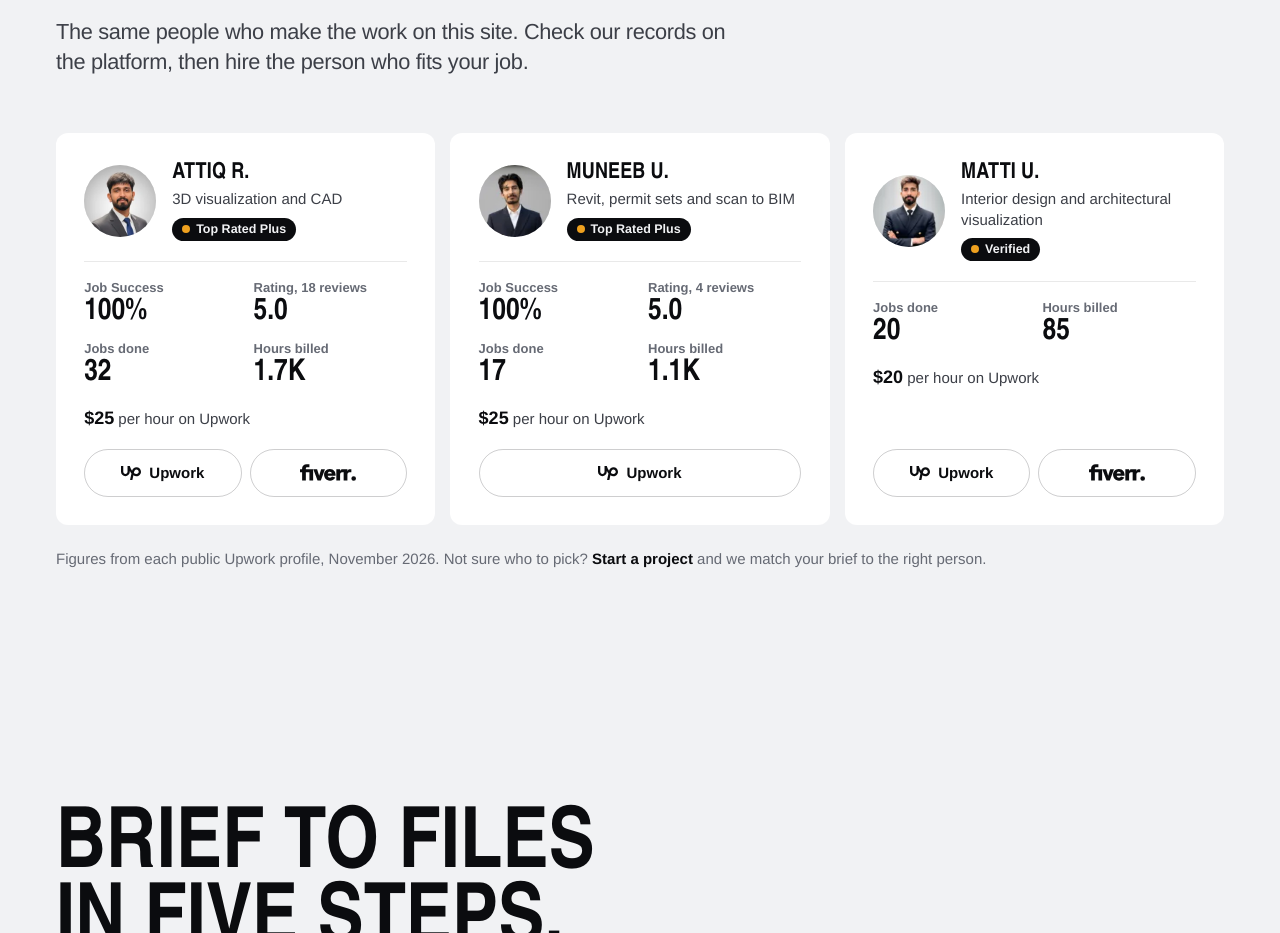
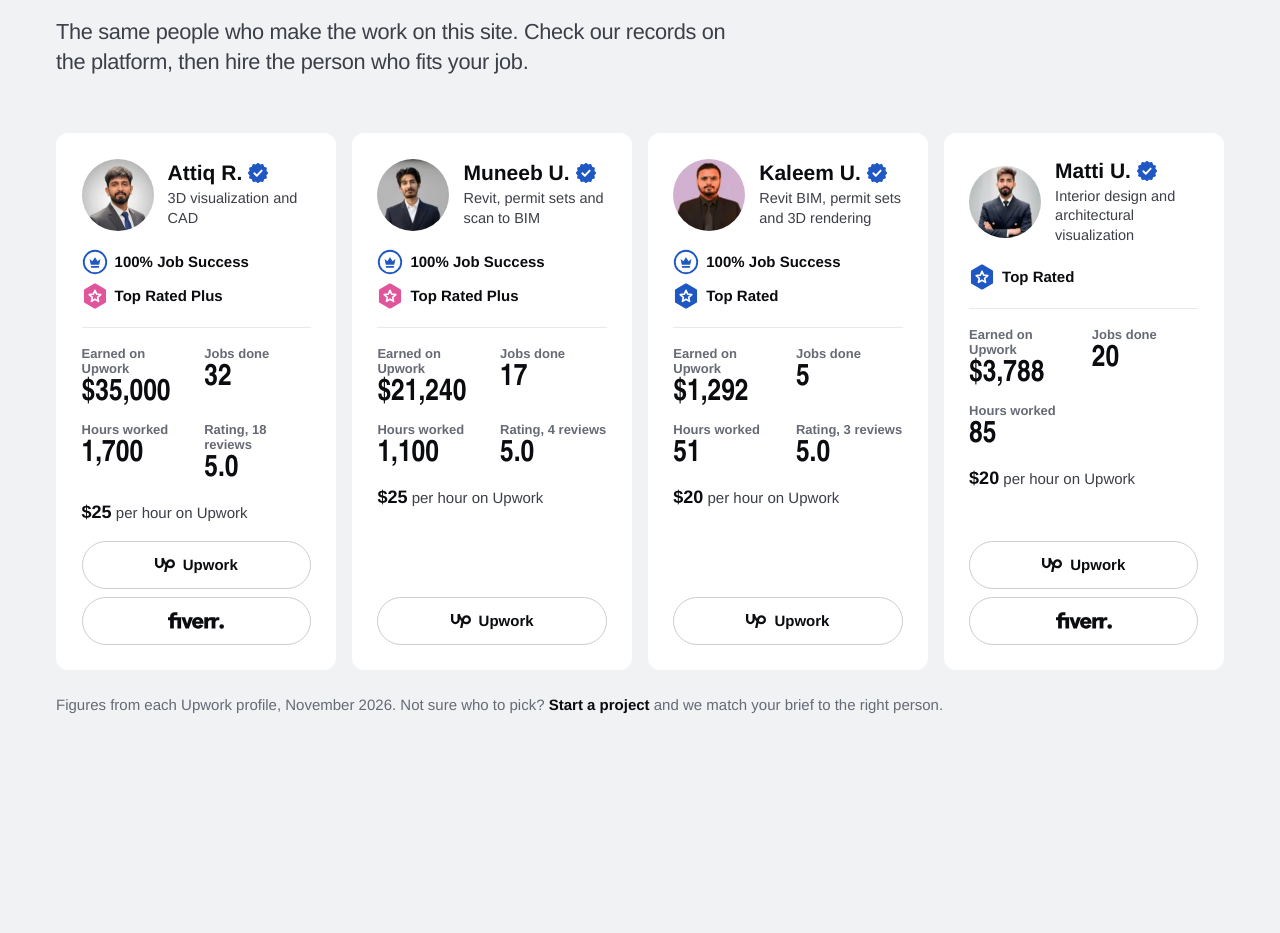
Before and after one commit to Rezvan126/Axys3D-Final-, an Astro site: page /hire in a window 1280 px wide. Shown: the part 3320-4253 px from the top of the page. Built offline with nearby package versions, Linux system fonts and the light colour scheme; Astro itself is replaced by a stand-in of ours; a web font is replaced by a local one.

Commit message:
Team cards: badge icons, verified ticks, earnings, full hours, Kaleem
Co-Authored-By: Claude Opus 5.5 <noreply@anthropic.com>

```diff
--- a/src/components/TeamCards.astro
+++ b/src/components/TeamCards.astro
@@ -1,16 +1,31 @@
 ---
 // Profile cards for the people behind Axys3D, on the Hire us page. Data: src/data/team.ts.
-import { team, checked } from "../data/team";
+// The badge icons are drawn here in the platform's own shapes and colours, so the cards read like the profiles.
+import { team, checked, type Member } from "../data/team";
 import { platforms } from "../data/hire";
 
 const people = team.filter((m) => m.upwork || m.fiverr);
-const stats = (m: (typeof team)[number]) =>
+const num = (n: number) => n.toLocaleString("en-US");
+const stats = (m: Member) =>
   [
-    m.jobSuccess ? { v: `${m.jobSuccess}%`, k: "Job Success" } : null,
+    m.earned ? { v: `$${num(m.earned)}`, k: "Earned on Upwork" } : null,
+    m.jobs ? { v: num(m.jobs), k: "Jobs done" } : null,
+    m.hours ? { v: num(m.hours), k: "Hours worked" } : null,
     m.rating ? { v: m.rating.toFixed(1), k: m.reviews ? `Rating, ${m.reviews} reviews` : "Rating" } : null,
-    m.jobs ? { v: String(m.jobs), k: "Jobs done" } : null,
-    m.hours ? { v: m.hours, k: "Hours billed" } : null,
   ].filter(Boolean) as { v: string; k: string }[];
+
+// a scalloped rosette for the verified tick (12 points)
+const rosette = Array.from({ length: 24 }, (_, i) => {
+  const a = (i / 24) * Math.PI * 2 - Math.PI / 2, r = i % 2 ? 9.6 : 11.4;
+  return `${(12 + r * Math.cos(a)).toFixed(2)},${(12 + r * Math.sin(a)).toFixed(2)}`;
+}).join(" ");
+// a five point star, drawn as an outline inside the badge hexagon
+const star = Array.from({ length: 10 }, (_, i) => {
+  const a = (i / 10) * Math.PI * 2 - Math.PI / 2, r = i % 2 ? 2.6 : 5.6;
+  return `${(12 + r * Math.cos(a)).toFixed(2)},${(12.4 + r * Math.sin(a)).toFixed(2)}`;
+}).join(" ");
+const hex = "12,1.6 21,6.8 21,17.2 12,22.4 3,17.2 3,6.8";
+const badgeColor: Record<string, string> = { "Top Rated Plus": "#e0559b", "Top Rated": "#1f57c3", "Rising Talent": "#14a800" };
 ---
 
 {people.length > 0 && (
@@ -25,12 +40,42 @@ const stats = (m: (typeof team)[number]) =>
           <li class="tm-card" data-ax style={`--ax-d:${i * 0.07}s`}>
             <div class="tm-who">
               <img src={`/media/team/${m.slug}.webp`} width="72" height="72" alt={`${m.name}, Axys3D`} loading="lazy" decoding="async" />
-              <div>
-                <h3>{m.name}</h3>
+              <div class="tm-id">
+                <h3>
+                  {m.name}
+                  {m.verified && (
+                    <svg class="tm-tick" viewBox="0 0 24 24" role="img" aria-label="Identity verified on Upwork">
+                      <polygon points={rosette} fill="#1f57c3" stroke="#1f57c3" stroke-width="1.6" stroke-linejoin="round" />
+                      <path d="M7.6 12.3l3 3 5.8-6.2" fill="none" stroke="#fff" stroke-width="2.2" stroke-linecap="round" stroke-linejoin="round" />
+                    </svg>
+                  )}
+                </h3>
                 <p class="tm-role">{m.role}</p>
-                {m.badge && <span class="tm-badge">{m.badge}</span>}
               </div>
             </div>
+            {(m.jobSuccess || m.badge) && (
+              <ul class="tm-badges" aria-label="Upwork badges">
+                {m.jobSuccess && (
+                  <li>
+                    <svg viewBox="0 0 24 24" aria-hidden="true">
+                      <circle cx="12" cy="12" r="10.4" fill="none" stroke="#1f57c3" stroke-width="1.7" />
+                      <path d="M7 9.2l2.6 2.2L12 7.6l2.4 3.8L17 9.2l-1.1 5.4H8.1z" fill="#1f57c3" />
+                      <rect x="8.1" y="15.6" width="7.8" height="1.6" rx="0.8" fill="#1f57c3" />
+                    </svg>
+                    {m.jobSuccess}% Job Success
+                  </li>
+                )}
+                {m.badge && (
+                  <li>
+                    <svg viewBox="0 0 24 24" aria-hidden="true">
+                      <polygon points={hex} fill={badgeColor[m.badge]} stroke={badgeColor[m.badge]} stroke-width="2.4" stroke-linejoin="round" />
+                      <polygon points={star} fill="none" stroke="#fff" stroke-width="1.5" stroke-linejoin="round" />
+                    </svg>
+                    {m.badge}
+                  </li>
+                )}
+              </ul>
+            )}
             {stats(m).length > 0 && (
               <dl class="tm-stats">
                 {stats(m).map((s) => <div><dt>{s.k}</dt><dd>{s.v}</dd></div>)}
@@ -52,20 +97,24 @@ const stats = (m: (typeof team)[number]) =>
           </li>
         ))}
       </ul>
-      <p class="tm-note" data-ax>Figures from each public Upwork profile, {checked}. Not sure who to pick? <a href="/contact/">Start a project</a> and we match your brief to the right person.</p>
+      <p class="tm-note" data-ax>Figures from each Upwork profile, {checked}. Not sure who to pick? <a href="/contact/">Start a project</a> and we match your brief to the right person.</p>
     </div>
   </section>
 )}
 
 <style>
-  .tm-grid { display: grid; grid-template-columns: repeat(auto-fit, minmax(min(100%, 300px), 1fr)); gap: clamp(10px, 1.2vw, 16px); margin: 0; padding: 0; list-style: none; }
-  .tm-card { display: flex; flex-direction: column; gap: 20px; min-width: 0; padding: clamp(20px, 2.2vw, 30px); border-radius: var(--ax-r-lg); background: var(--ax-surface); }
-  .tm-who { display: flex; align-items: center; gap: 16px; }
+  .tm-grid { display: grid; grid-template-columns: repeat(auto-fit, minmax(min(100%, 280px), 1fr)); gap: clamp(10px, 1.2vw, 16px); margin: 0; padding: 0; list-style: none; }
+  @media (min-width: 1200px) { .tm-grid { grid-template-columns: repeat(4, minmax(0, 1fr)); } }
+  .tm-card { display: flex; flex-direction: column; gap: 18px; min-width: 0; padding: clamp(20px, 2vw, 28px); border-radius: var(--ax-r-lg); background: var(--ax-surface); }
+  .tm-who { display: flex; align-items: center; gap: 14px; }
   .tm-who img { flex: none; width: 72px; height: 72px; border-radius: 50%; object-fit: cover; background: var(--ax-line); }
-  .tm-who h3 { margin: 0; font-size: 22px; font-weight: 800; line-height: 1.1; }
-  .tm-role { margin: 4px 0 0; font-size: 15px; line-height: 1.35; color: var(--ax-text-2); }
-  .tm-badge { display: inline-flex; align-items: center; gap: 6px; margin-top: 8px; padding: 4px 10px; border-radius: 999px; background: var(--ax-text); color: var(--ax-bg, #fff); font: 600 12.5px/1.2 var(--ax-font); }
-  .tm-badge::before { content: ""; width: 8px; height: 8px; border-radius: 50%; background: var(--ax-gold); }
+  .tm-id { min-width: 0; }
+  .tm-who h3 { display: flex; align-items: center; gap: 6px; margin: 0; font-family: var(--ax-font); font-size: 21px; font-weight: 700; line-height: 1.15; letter-spacing: 0; text-transform: none; }
+  .tm-tick { flex: none; width: 20px; height: 20px; }
+  .tm-role { margin: 4px 0 0; font-size: 14.5px; line-height: 1.35; color: var(--ax-text-2); }
+  .tm-badges { display: flex; flex-wrap: wrap; gap: 8px 16px; margin: 0; padding: 0; list-style: none; }
+  .tm-badges li { display: inline-flex; align-items: center; gap: 7px; font: 600 15px/1.2 var(--ax-font); color: var(--ax-text); }
+  .tm-badges svg { flex: none; width: 26px; height: 26px; }
   .tm-stats { display: grid; grid-template-columns: repeat(2, minmax(0, 1fr)); gap: 14px 16px; margin: 0; padding-top: 18px; border-top: 1px solid var(--ax-line); }
   .tm-stats div { min-width: 0; }
   .tm-stats dt { font-size: 13px; color: var(--ax-text-3); }
@@ -73,7 +122,7 @@ const stats = (m: (typeof team)[number]) =>
   .tm-rate { margin: 0; font-size: 15px; color: var(--ax-text-2); }
   .tm-rate b { font-size: 18px; color: var(--ax-text); }
   .tm-go { display: flex; flex-wrap: wrap; gap: 8px; margin-top: auto; }
-  .tm-btn { display: inline-flex; align-items: center; justify-content: center; gap: 8px; flex: 1 1 120px; min-height: 48px; padding: 0 16px; border: 1px solid var(--ax-line-strong); border-radius: 999px; font: 600 15px/1 var(--ax-font); color: var(--ax-text); text-decoration: none; transition: background-color 0.2s ease, color 0.2s ease, border-color 0.2s ease; }
+  .tm-btn { display: inline-flex; align-items: center; justify-content: center; gap: 8px; flex: 1 1 110px; min-height: 48px; padding: 0 16px; border: 1px solid var(--ax-line-strong); border-radius: 999px; font: 600 15px/1 var(--ax-font); color: var(--ax-text); text-decoration: none; transition: background-color 0.2s ease, color 0.2s ease, border-color 0.2s ease; }
   .tm-btn svg { width: 20px; height: 20px; fill: currentColor; }
   .tm-btn svg.tm-fv { width: 56px; height: 21px; }
   .tm-btn:hover { background: var(--ax-text); color: var(--ax-bg, #fff); border-color: var(--ax-text); }
--- a/src/data/team.ts
+++ b/src/data/team.ts
@@ -1,9 +1,11 @@
 // The people behind Axys3D, shown as profile cards on the Hire us page (#team).
-// Figures are copied from each person's public Upwork profile. Update them when they change, and update `checked`.
-// A card shows only when the person has at least one profile link. Leave a figure empty ("" or 0) to hide it.
+// Figures come from each person's Upwork profile. Update them when they change, and update `checked`.
+// A card shows only when the person has at least one profile link. Leave a figure out to hide it.
 // Photos live in public/media/team/<slug>.webp (square, at least 100px).
 
 export const checked = "November 2026";
+
+export type Badge = "Top Rated Plus" | "Top Rated" | "Rising Talent";
 
 export type Member = {
   slug: string;
@@ -11,12 +13,14 @@ export type Member = {
   role: string;          // short line, no dashes
   upwork?: string;
   fiverr?: string;
-  badge?: string;        // the Upwork badge, e.g. "Top Rated Plus"
+  verified?: boolean;    // identity verified on Upwork (blue tick)
+  badge?: Badge;         // the Upwork talent badge
   jobSuccess?: number;   // Upwork Job Success, percent
   rating?: number;       // average client rating out of 5
   reviews?: number;
   jobs?: number;
-  hours?: string;        // as Upwork shows it, e.g. "1.7K"
+  hours?: number;        // total hours, written out in full on the card
+  earned?: number;       // total Upwork earnings in US dollars
   rate?: string;         // e.g. "$25"
 };
 
@@ -27,12 +31,14 @@ export const team: Member[] = [
     role: "3D visualization and CAD",
     upwork: "https://www.upwork.com/freelancers/attiqrehman15",
     fiverr: "https://www.fiverr.com/itzghostrider",
+    verified: true,
     badge: "Top Rated Plus",
     jobSuccess: 100,
     rating: 5.0,
     reviews: 18,
     jobs: 32,
-    hours: "1.7K",
+    hours: 1700,
+    earned: 35000,
     rate: "$25",
   },
   {
@@ -40,13 +46,30 @@ export const team: Member[] = [
     name: "Muneeb U.",
     role: "Revit, permit sets and scan to BIM",
     upwork: "https://www.upwork.com/freelancers/~01764ff548009cb954",
+    verified: true,
     badge: "Top Rated Plus",
     jobSuccess: 100,
     rating: 5.0,
     reviews: 4,
     jobs: 17,
-    hours: "1.1K",
+    hours: 1100,
+    earned: 21240,
     rate: "$25",
+  },
+  {
+    slug: "kaleem",
+    name: "Kaleem U.",
+    role: "Revit BIM, permit sets and 3D rendering",
+    upwork: "https://www.upwork.com/freelancers/~01f7cd3f1ababd0221",
+    verified: true,
+    badge: "Top Rated",
+    jobSuccess: 100,
+    rating: 5.0,
+    reviews: 3,
+    jobs: 5,
+    hours: 51,
+    earned: 1292,
+    rate: "$20",
   },
   {
     slug: "matti",
@@ -54,10 +77,11 @@ export const team: Member[] = [
     role: "Interior design and architectural visualization",
     upwork: "https://www.upwork.com/freelancers/~01d3ccb98cc31b5a2f",
     fiverr: "https://www.fiverr.com/matti7215",
-    badge: "Verified",
+    verified: true,
+    badge: "Top Rated",
     jobs: 20,
-    hours: "85",
+    hours: 85,
+    earned: 3788,
     rate: "$20",
   },
-  // Kaleem: add the Upwork and Fiverr links and a photo, and the card appears.
 ];
```
Also changed, not shown: public/media/team/kaleem.webp (added).
